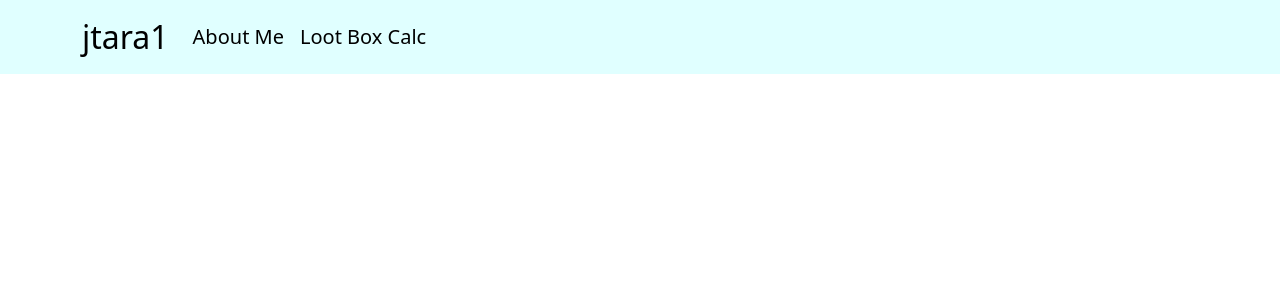
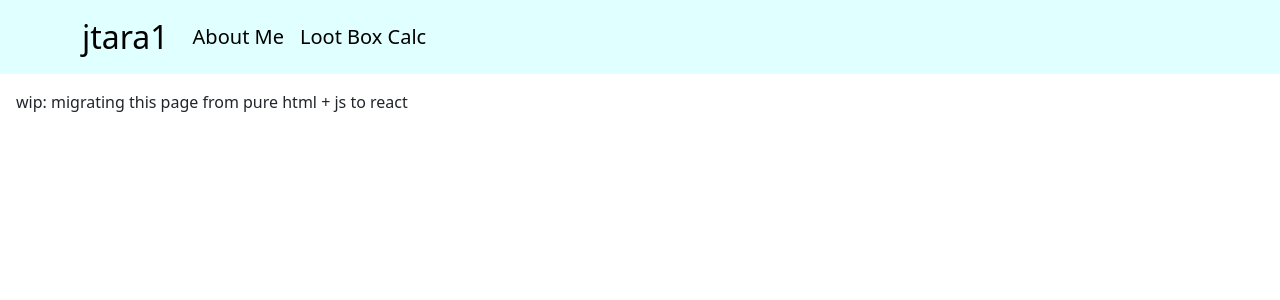
Before and after one commit to jtara1/jtara1.github.io, a React (Create React App) app: page /loot-box-calc in a window 1280 px wide. Shown: the top 300 px of the page. Built offline with nearby package versions, Linux system fonts and the light colour scheme.

Commit message:
feat(LootBoxCalc): added placeholder text

```diff
--- a/src/App.js
+++ b/src/App.js
@@ -5,6 +5,7 @@ import './App.css';
 import MainNavbar from './layout/MainNavbar';
 import Home from './pages/Home';
 import AboutMe from './pages/AboutMe';
+import LootBoxCalc from './pages/LootBoxCalc';
 
 
 const App = () => (
@@ -18,6 +19,9 @@ const App = () => (
         <Route path="/about-me">
           <AboutMe />
         </Route>
+        <Route path="/loot-box-calc">
+          <LootBoxCalc />
+        </Route>
       </Switch>
     </BrowserRouter>
   </>
--- a/src/pages/LootBoxCalc.js
+++ b/src/pages/LootBoxCalc.js
@@ -0,0 +1,7 @@
+const LootBoxCalc = () => {
+  return <div className="p-3">
+    wip: migrating this page from pure html + js to react
+  </div>;
+};
+
+export default LootBoxCalc;
```
